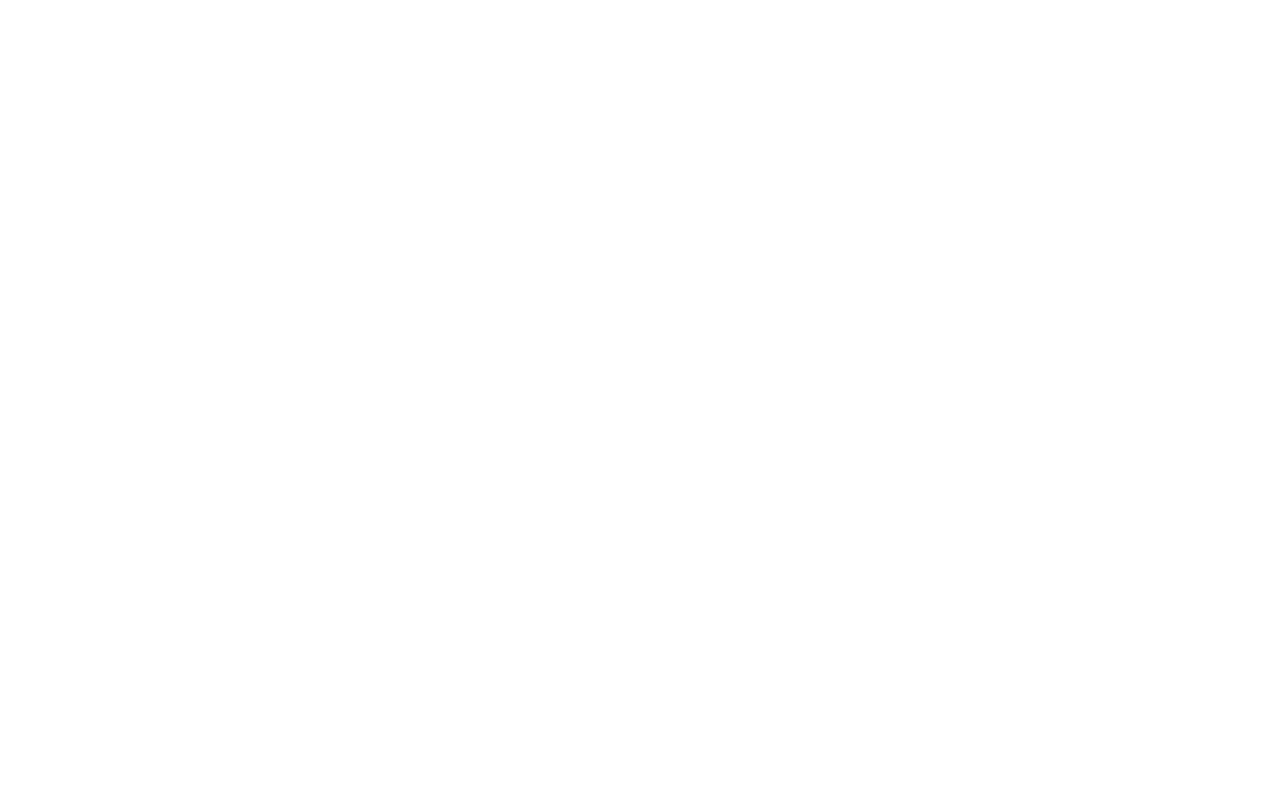
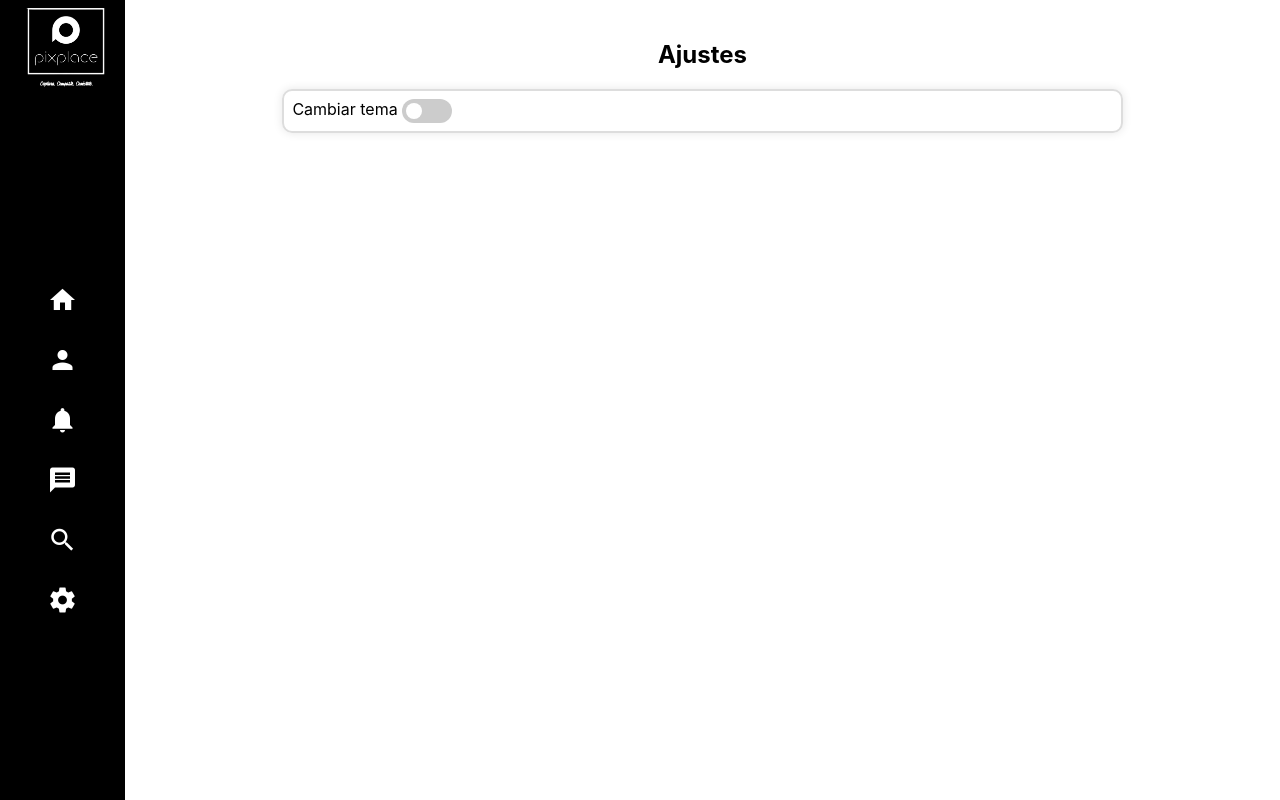
Before and after one commit to Alvaro759/red-social, a React (Create React App) app in the folder client/: page /settings in a window 1280 px wide. Before the commit this address had no page. Built offline with nearby package versions, Linux system fonts and the light colour scheme.

Commit message:
DarkMode, Ajustes

```diff
--- a/client/src/App.js
+++ b/client/src/App.js
@@ -1,9 +1,10 @@
 import React from "react";
 import { BrowserRouter as Router, Routes, Route } from "react-router-dom";
-import "./App.css";
 import * as imagenes from "./Imagenes";
 import Portada from "./Portada";
 import Login from "./login";
+import Settings from "./settings";
+import { DarkModeProvider } from "./DarkModeContext";
 
 function App() {
   return (
@@ -24,10 +25,13 @@
 export default function MyApp() {
   return (
     <Router>
-      <Routes>
-        <Route path="/" element={<App />} />
-        <Route path="/home" element={<Portada />} />
-      </Routes>
+      <DarkModeProvider>
+        <Routes>
+          <Route path="/" element={<App />} />
+          <Route path="/home" element={<Portada />} />
+          <Route path="/settings" element={<Settings />} />
+        </Routes>
+      </DarkModeProvider>
     </Router>
   );
 }
--- /dev/null
+++ b/client/src/DarkModeContext.js
@@ -0,0 +1,25 @@
+import React, { createContext, useState, useEffect } from 'react';
+
+export const DarkModeContext = createContext();
+
+export const DarkModeProvider = ({ children }) => {
+  const [darkMode, setDarkMode] = useState(false);
+
+  useEffect(() => {
+    const isDarkModeEnabled = JSON.parse(localStorage.getItem('darkMode'));
+    if (isDarkModeEnabled !== null) {
+      setDarkMode(isDarkModeEnabled);
+    }
+  }, []);
+
+  const toggleDarkMode = () => {
+    setDarkMode(prevMode => !prevMode);
+    localStorage.setItem('darkMode', JSON.stringify(!darkMode));
+  };
+
+  return (
+    <DarkModeContext.Provider value={{ darkMode, toggleDarkMode }}>
+      {children}
+    </DarkModeContext.Provider>
+  );
+};
--- a/client/src/Menu.js
+++ b/client/src/Menu.js
@@ -36,7 +36,7 @@
               </a>
             </li>
             <li>
-              <a href="d">
+              <a href="/settings">
                 <span className="material-icons">settings</span>
               </a>
             </li>
--- a/client/src/Portada.js
+++ b/client/src/Portada.js
@@ -1,7 +1,7 @@
-import React from "react";
-import "./portada.css";
+import React, { useContext } from "react";
 import * as imagenes from "./Imagenes";
 import Menu from "./Menu";
+import { DarkModeContext } from "./DarkModeContext";
 
 // Componente de Publicaciones
 function Publicaciones(props) {
@@ -33,6 +33,7 @@
 
 // Componente de Portada
 function Portada() {
+  const { darkMode } = useContext(DarkModeContext);
   // Datos simulados de usuarios y sus publicaciones
   const usuariosPublicaciones = [
     {
@@ -41,7 +42,11 @@
         fotoPerfil: imagenes.fotoPerfil,
         enlaceSeguir: "enlace_a_seguir_usuario",
       },
-      publicaciones: [imagenes.publicacion1, imagenes.publicacion2, imagenes.publicacion3],
+      publicaciones: [
+        imagenes.publicacion1,
+        imagenes.publicacion2,
+        imagenes.publicacion3,
+      ],
     },
 
     {
@@ -50,11 +55,16 @@
         fotoPerfil: imagenes.fotoPerfil2,
         enlaceSeguir: "enlace_a_seguir_otro_usuario",
       },
-      publicaciones: [imagenes.publicacion1, imagenes.publicacion2, imagenes.publicacion3],
+      publicaciones: [
+        imagenes.publicacion1,
+        imagenes.publicacion2,
+        imagenes.publicacion3,
+      ],
     },
   ];
 
   return (
+    <div className={darkMode ? "dark-mode" : ""}>
       <div className="main">
         <Menu />
         <div className="cuerpo">
@@ -66,6 +76,7 @@
           </div>
         </div>
       </div>
+    </div>
   );
 }
 
--- a/client/src/index.css
+++ b/client/src/index.css
@@ -1,3 +1,7 @@
+@import url('./styles/App.css');
+@import url('./styles/portada.css');
+@import url('./styles/settings.css');
+
 body {
     margin: 0;
     font-family: -apple-system, BlinkMacSystemFont, 'Segoe UI', 'Roboto', 'Oxygen',
--- a/client/src/login.js
+++ b/client/src/login.js
@@ -3,7 +3,7 @@
 
 function Login() {
   return (
-    <div className="container">
+    <div className="containerForm">
       <form className="login-form">
         <h2>Inicia Sesión</h2>
         <input type="text" placeholder="Correo Electrónico" />
--- /dev/null
+++ b/client/src/settings.js
@@ -0,0 +1,34 @@
+import React, { useContext } from "react";
+import { Link } from "react-router-dom";
+import Menu from "./Menu";
+import { DarkModeContext } from "./DarkModeContext";
+
+function Settings() {
+  const { darkMode, toggleDarkMode } = useContext(DarkModeContext);
+
+  return (
+    <div className={darkMode ? "main dark-mode" : "main"}>
+      <Menu />
+      <div className="container">
+        <div className="align-center">
+          <h2>Ajustes</h2>
+          <div className="containerSettings">
+            <div className="m-1">
+              <span>Cambiar tema </span>
+              <label className="switch">
+                <input
+                  type="checkbox"
+                  checked={darkMode}
+                  onChange={toggleDarkMode}
+                />
+                <span className="slider round"></span>
+              </label>
+            </div>
+          </div>
+        </div>
+      </div>
+    </div>
+  );
+}
+
+export default Settings;
--- a/client/src/App.css
+++ b/client/src/styles/App.css
@@ -50,7 +50,7 @@
   height: 300;
 }
 
-.container {
+.containerForm {
   background-color: #fff;
   padding: 20px;
   border-radius: 8px;
--- a/client/src/portada.css
+++ b/client/src/styles/portada.css
@@ -49,14 +49,14 @@
 }
 
 .main {
-  padding: 30px;
   height: 100vh;
   width: 100vw;
+  overflow-x: hidden;
 }
 
 .container {
   padding: 20px;
-  margin-left: 100px; /* Ajuste el margen izquierdo para dejar espacio para el menú */
+  margin-left: 125px; /* Ajuste el margen izquierdo para dejar espacio para el menú */
 }
 
 .cuerpo {
@@ -81,7 +81,7 @@
 }
 
 .publicaciones {
-  margin-left: 15px;
+  margin-left: 5px;
   margin-bottom: 30px;
   border: 2px solid #ddd;
   border-radius: 10px;
@@ -176,10 +176,16 @@
     width: 100%;
     height: auto;
     padding: 10px;
-    flex-direction: row;
+    display: flex;
+    flex-direction: column;
     justify-content: center;
     align-items: center;
-    align-content: center;
+    justify-content: center;
+  }
+
+  .container{
+    margin-top: 150px !important;
+    margin: 0;
   }
 
   .logo {
@@ -190,18 +196,19 @@
 
   .menu-opciones {
     display: flex;
+    flex-direction: row;
     justify-content: center;
     align-items: center;
     transform: translateY(2%);
   }
 
   .sidebar nav ul {
+    display: flex;
     flex-direction: row;
   }
 
   .sidebar nav ul li {
     margin-bottom: 0;
-    margin-right: 10px;
   }
 
   .main {
--- /dev/null
+++ b/client/src/styles/settings.css
@@ -0,0 +1,85 @@
+.containerSettings{
+  border: 2px solid #ddd;
+  border-radius: 10px;
+  box-shadow: 0 0 10px rgba(0, 0, 0, 0.1);
+  width: 75%;
+}
+
+.align-center{
+  display: flex;
+  flex-direction: column;
+  align-items: center;
+}
+
+.m-1{
+  margin: 1vh;
+}
+
+/* The switch - the box around the slider */
+.switch {
+  position: relative;
+  display: inline-block;
+  width: 50px;
+  height: 24px;
+}
+
+/* Hide default HTML checkbox */
+.switch input {
+  opacity: 0;
+  width: 0;
+  height: 0;
+}
+
+/* The slider */
+.slider {
+  position: absolute;
+  cursor: pointer;
+  top: 0;
+  left: 0;
+  right: 0;
+  bottom: 0;
+  background-color: #ccc;
+  -webkit-transition: .4s;
+  transition: .4s;
+}
+
+.slider:before {
+  position: absolute;
+  content: "";
+  height: 16px;
+  width: 16px;
+  left: 4px;
+  bottom: 4px;
+  background-color: white;
+  -webkit-transition: .4s;
+  transition: .4s;
+}
+
+input:checked + .slider {
+  background-color: #2196F3;
+}
+
+input:focus + .slider {
+  box-shadow: 0 0 1px #2196F3;
+}
+
+input:checked + .slider:before {
+  -webkit-transform: translateX(26px);
+  -ms-transform: translateX(26px);
+  transform: translateX(26px);
+}
+
+/* Rounded sliders */
+.slider.round {
+  border-radius: 34px;
+}
+
+.slider.round:before {
+  border-radius: 50%;
+}
+
+.dark-mode {
+  /* Estilos para el modo oscuro */
+  background-color: #333; /* Color de fondo oscuro */
+  color: #fff; /* Color de texto claro */
+}
```
Lines whose indentation alone changed are shown as unchanged.
